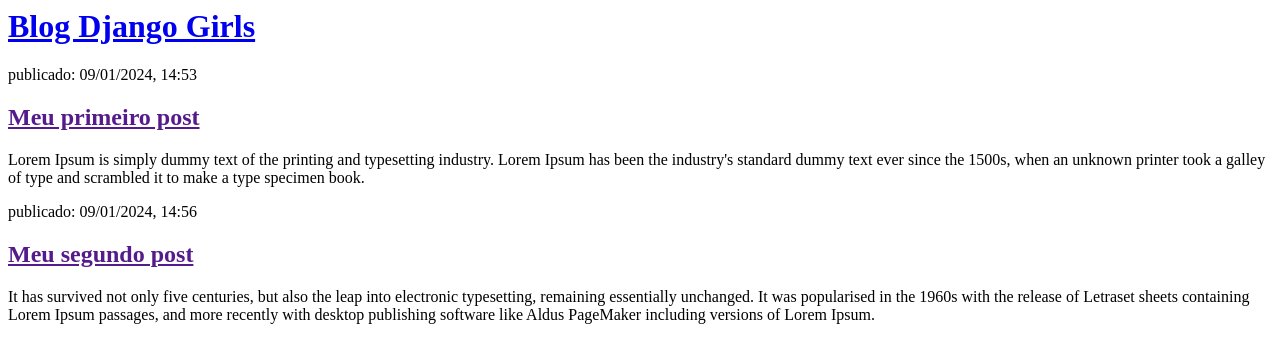
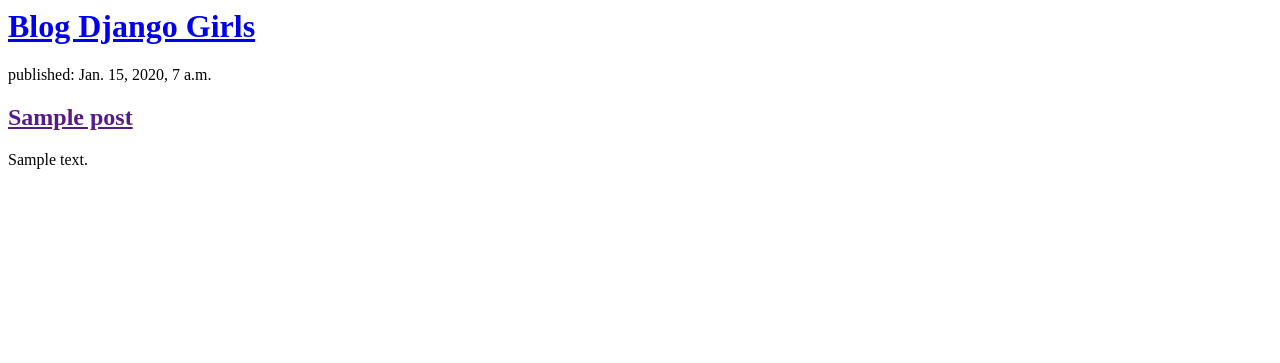
Before and after one commit to LuanaLinhares/my-first-blog, a Django app: page / in a window 1280 px wide. Shown: the top 363 px of the page. Run offline with Django 3.2, Linux system fonts and the light colour scheme; tables that the repository leaves empty hold one stand-in row (values such as "Sample post").

Commit message:
Modified templates to display posts from database.

```diff
--- a/blog/templates/blog/post_list.html
+++ b/blog/templates/blog/post_list.html
@@ -6,17 +6,12 @@
         <div>
             <h1><a href="/">Blog Django Girls</a></h1>
         </div>
+          {% for post in posts %}
         <div>
-            <p>publicado: 09/01/2024, 14:53</p>
-            <h2><a href="">Meu primeiro post</a></h2>
-            <p>Lorem Ipsum is simply dummy text of the printing and typesetting industry. Lorem Ipsum has been the industry's standard dummy text ever since the 1500s,
-                when an unknown printer took a galley of type and scrambled it to make a type specimen book.</p>
+            <p>published: {{ post.published_date }}</p>
+            <h2><a href="">{{ post.title }}</a></h2>
+            <p>{{ post.text|linebreaksbr }}</p>
         </div>
-        <div>
-            <p>publicado: 09/01/2024, 14:56</p>
-            <h2><a href="">Meu segundo post</a></h2>
-            <p>It has survived not only five centuries, but also the leap into electronic typesetting, remaining essentially unchanged. It was popularised in the 1960s with the release of Letraset sheets containing Lorem Ipsum passages,
-                and more recently with desktop publishing software like Aldus PageMaker including versions of Lorem Ipsum.</p>
-        </div>
+        {% endfor %}
     </body>
 </html>
--- a/blog/views.py
+++ b/blog/views.py
@@ -1,4 +1,8 @@
 from django.shortcuts import render
+from django.utils import timezone
+from .models import Post
 
-def post_list(resquest):
-    return  render(resquest, 'blog/post_list.html', {})
+
+def post_list(request):
+    posts = Post.objects.filter(published_date__lte=timezone.now()).order_by('published_date')
+    return render(request, 'blog/post_list.html', {'posts': posts})
```
